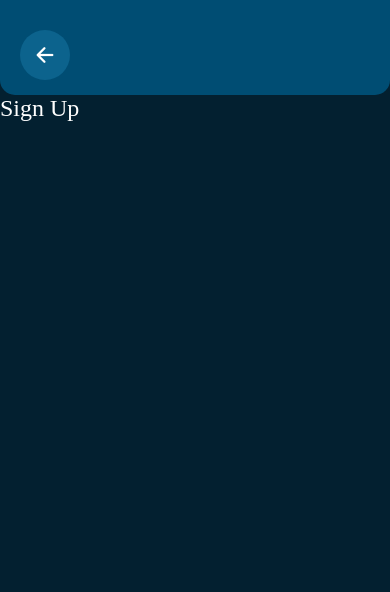
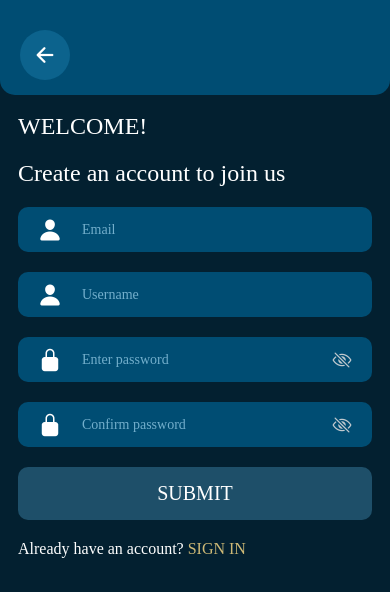
Before and after one commit to asterisktotle/iskolar-me-review-tracker, a React Native app: screen /SignUp in a window 390 px wide. Shown: the top 592 px of the page. Built offline with nearby package versions, Linux system fonts and the light colour scheme.

Commit message:
Sign Up page with confirm password and secure text

```diff
--- a/package.json
+++ b/package.json
@@ -15,6 +15,7 @@
     "@react-navigation/native-stack": "^7.2.0",
     "expo": "~52.0.18",
     "expo-status-bar": "~2.0.0",
+    "firebase": "^11.1.0",
     "react": "18.3.1",
     "react-dom": "18.3.1",
     "react-native": "0.76.5",
--- a/screens/SignInScreen.js
+++ b/screens/SignInScreen.js
@@ -17,8 +17,9 @@ export default function SignInScreen({ navigation }) {
       {/* <Image source={require("../assets/moon.png")} style={styles.moonImage} /> */}
 
       <View style={styles.contentWrapper}>
-        <Text style={styles.title}>SIGN IN</Text>
+
         <View style={styles.formWrapper}>
+          <Text style={styles.title}>Hey, Welcome back!</Text>
           <View style={styles.usernameContainer}>
             <Ionicons
               name={"person"}
@@ -40,14 +41,14 @@ export default function SignInScreen({ navigation }) {
             />
             <TextInput
               style={styles.password}
-              placeholder='Password'
+              placeholder={'Password'}
               placeholderTextColor={'#73AFCC'}
               secureTextEntry={secureTextEntry}/>
 
             <TouchableOpacity
               onPress={ () => {setSecureEntry((prev) => !prev)}} >
               <Ionicons
-              name={"eye-off-outline"}
+              name={ secureTextEntry ? "eye-off-outline" : "eye-outline"}
               size={20}
               color={"#C0C9CE"}
               />
@@ -108,21 +109,20 @@ const styles = StyleSheet.create({
   },
 
   contentWrapper: {
-    flex: 1,
     alignItems: 'center',
-    paddingTop: 60,
+    paddingTop: 90,
     width: '100%',
   },
 
   title: {
-    fontSize: 24,
+    fontSize: 28,
     color: colors.white,
     fontFamily: fonts.Bold,
-    marginBottom: 10,
   },
 
   formWrapper: {
-    width: 330,
+    width: '100%',
+    paddingInline: 18,
     gap: 20,
   },
   usernameContainer: inputContainerStyle,
@@ -142,7 +142,7 @@ const styles = StyleSheet.create({
   },
 
   signInBtnContainer: {
-    backgroundColor: colors.lightBlueBtn,
+    backgroundColor: colors.lightBlueGlass,
     alignItems: 'center',
     justifyContent: 'center',
     borderRadius: 10,
@@ -154,7 +154,4 @@ const styles = StyleSheet.create({
     fontSize: 20,
   },
 
-  // moonImage: {
-  //   position: 'absolute',
-  // }
 });
--- a/screens/SignUpScreen.js
+++ b/screens/SignUpScreen.js
@@ -1,27 +1,208 @@
-import React from 'react';
-import { StyleSheet, View, Text, SafeAreaView } from 'react-native';
+import React, { useState } from 'react';
+import { StyleSheet, View, Text, SafeAreaView, TextInput, Image, TouchableOpacity} from 'react-native';
 import {colors} from "../utility/colors";
 import {fonts} from "../utility/fonts";
 import BackButton from '../utility/backButton';
+import Ionicons from 'react-native-vector-icons/Ionicons';
+
 
 export default function SignUpScreen({ navigation }) {
+  const [secureTextEntry, setSecureEntry] = useState (true);
+  const [secureConfirmPass, setSecureConfirmPass] = useState (true);
+
+  const [password, setPassword] = useState ("");
+  const [confirmPassword, setConfirmPassword] = useState ("");
+  const [errorMessage, setErrorMessage] = useState ("");
+
+  const handlePasswordMatch = () => {
+    if (password !== confirmPassword) {
+      setErrorMessage ('Passwords do not match');
+    } else {
+      setErrorMessage ('');
+    }
+  }
+
   return (
     <SafeAreaView style={styles.container}>
       <BackButton/>
-      <Text style={styles.title}>Sign Up</Text>
-      {/* Add your sign up form components here */}
+
+      <View style={styles.contentWrapper}>
+        <View style={styles.formWrapper}>
+          <Text style={styles.title}>WELCOME!</Text>
+          <Text style={styles.title}>Create an account to join us</Text>
+
+          <View style={styles.emailContainer}>
+            <Ionicons
+              name={"person"}
+              size={24}
+              color={colors.white}
+            />
+            <TextInput
+               style={styles.email}
+               placeholder='Email'
+               placeholderTextColor={'#73AFCC'}
+            />
+          </View>
+
+          <View style={styles.usernameContainer}>
+            <Ionicons
+              name={"person"}
+              size={24}
+              color={colors.white}
+            />
+            <TextInput
+               style={styles.username}
+               placeholder='Username'
+               placeholderTextColor={'#73AFCC'}
+            />
+          </View>
+
+          <View style={styles.passwordContainer}>
+            <Ionicons
+              name={"lock-closed"}
+             size={24}
+             color={colors.white}
+            />
+            <TextInput
+               style={styles.password}
+               placeholder='Enter password'
+               placeholderTextColor={'#73AFCC'}
+               secureTextEntry = {secureTextEntry}
+               onChangeText = {setPassword} //updates the password state
+            />
+            <TouchableOpacity
+              onPress={ () => {setSecureEntry((prev) => !prev)}} >
+              <Ionicons
+                name={ secureTextEntry ? "eye-off-outline" : "eye-outline"}
+                size={20}
+                color={"#C0C9CE"}
+              />
+            </TouchableOpacity>
+          </View>
+
+          <View style={styles.passwordContainer}>
+            <Ionicons
+              name={"lock-closed"}
+             size={24}
+             color={colors.white}
+            />
+            <TextInput
+               style={styles.password}
+               placeholder='Confirm password'
+               placeholderTextColor={'#73AFCC'}
+               secureTextEntry = {secureConfirmPass}
+               onChangeText={setConfirmPassword}
+            />
+            {confirmPassword ? <Text style={styles.errorText}> {errorMessage}</Text> : null}
+            <TouchableOpacity
+              onPress={() => setSecureConfirmPass ( (prev) => !prev )}
+            >
+              <Ionicons
+                name={ secureConfirmPass ? "eye-off-outline" : "eye-outline"}
+                size={20}
+                color={"#C0C9CE"}
+              />
+            </TouchableOpacity>
+          </View>
+
+          <TouchableOpacity style={styles.submitBtn} activeOpacity={0.9} onPress={handlePasswordMatch} >
+            <Text style={styles.submitText} >
+              SUBMIT
+            </Text>
+          </TouchableOpacity>
+
+          <Text style={styles.questionText}>
+              Already have an account? { }
+              <Text
+                style={styles.signInLink}
+                onPress={() => navigation.navigate('SignIn')}
+              >
+                SIGN IN
+              </Text>
+              </Text>
+        </View>
+      </View>
     </SafeAreaView>
   );
 }
+
+const inputContainerStyle = {
+  backgroundColor: colors.lightBlueMid,
+  width: '100%',
+  height: 45,
+  borderRadius: 10,
+  flexDirection: 'row',
+  alignItems: 'center',
+  paddingInline: 20,
+  gap:10,
+}
+
+const textInputStyle = {
+  color: colors.white,
+  fontFamily: fonts.Regular,
+  flex: 1,
+  paddingHorizontal: 10,
+}
+
+
 
 const styles = StyleSheet.create({
   container: {
     flex: 1,
     backgroundColor: colors.darkBlue,
   },
+  contentWrapper: {
+    justifyContent: 'center',
+    alignItems: 'center',
+
+  },
+  formWrapper: {
+    gap: 20,
+    padding: 18,
+    width: '100%',
+  },
+
   title: {
     fontSize: 24,
     color: colors.white,
     fontFamily: fonts.SemiBold,
   },
+
+  emailContainer: inputContainerStyle,
+  email: textInputStyle,
+  usernameContainer: inputContainerStyle,
+  username: textInputStyle,
+  passwordContainer: inputContainerStyle,
+  password: textInputStyle,
+
+  errorText: {
+    color: 'red',
+    fontSize: 10,
+  },
+
+  submitBtn:{
+    backgroundColor: colors.lightBlueGlass,
+    backgroundColor: colors.lightBlueGlass,
+    alignItems: 'center',
+    justifyContent: 'center',
+    borderRadius: 10,
+    paddingBlock: 15,
+  },
+  submitText: {
+    color: colors.white,
+    fontSize: 20,
+    fontFamily: fonts.Regular,
+  },
+
+  questionText: {
+    color: colors.white,
+    fontFamily: fonts.Regular,
+    fontSize: 16,
+  },
+  signInLink: {
+    color: colors.hyperlinkClr,
+    fontFamily: fonts.Regular,
+    fontSize: 16,
+  },
+
 });
```
Also changed, not shown: metro.config.js (added, +8 -0 lines), firebaseConfig.js (added), 1 other file (tests, documents, lock files or other folders).
